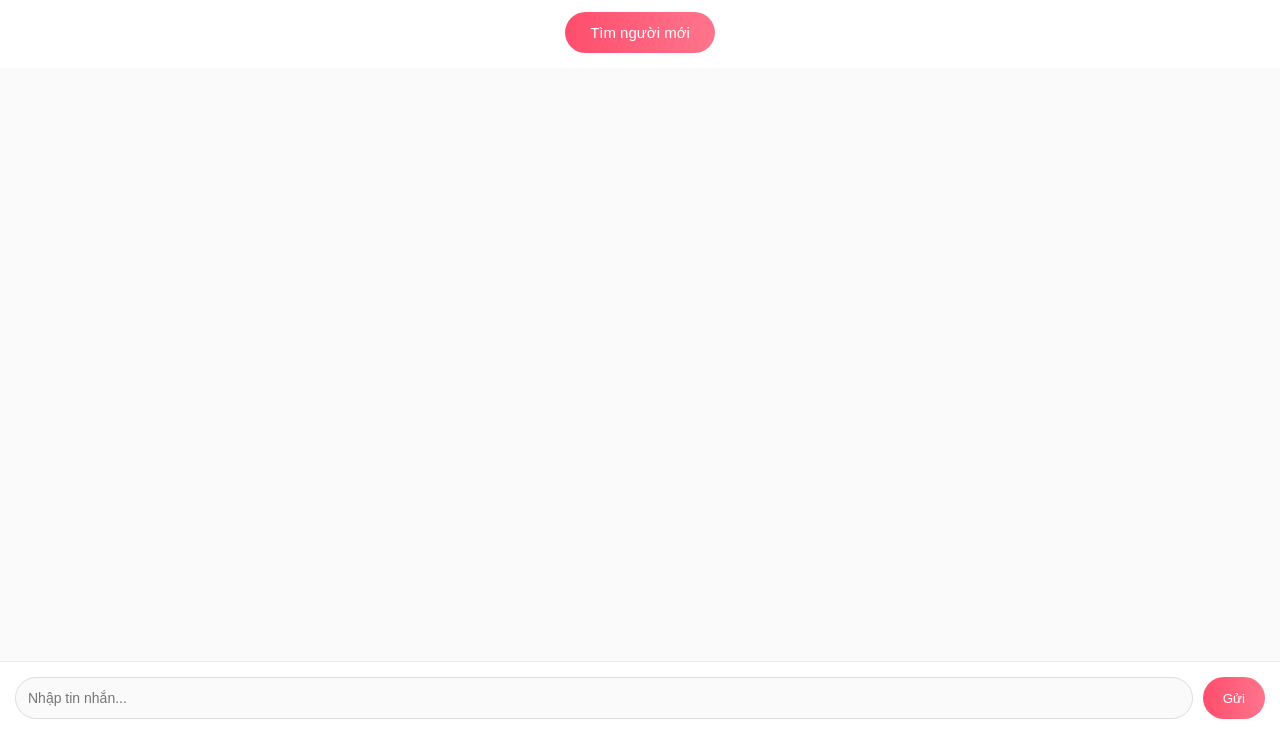
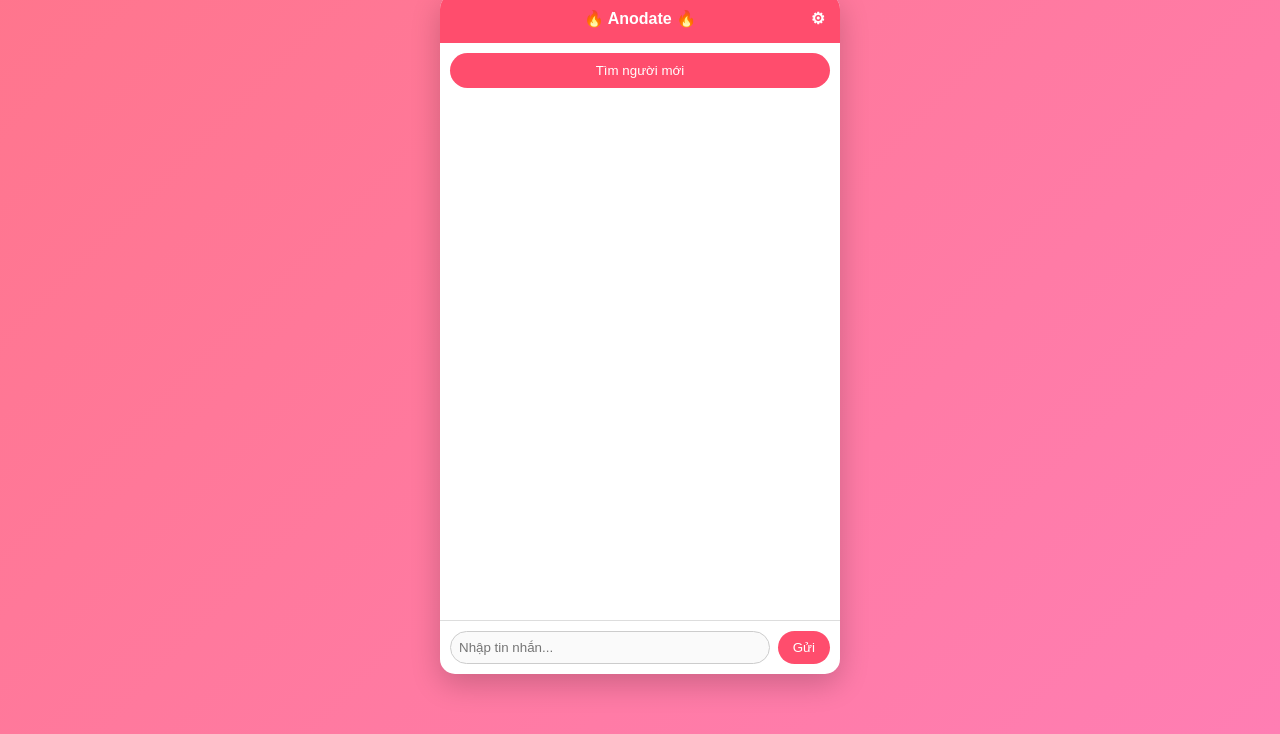
Before and after one commit to phamthihuong15072004-arch/Anodate, a website: page index.html in a window 1280 px wide. Shown: the part 66-800 px from the top of the page. Drawn offline with nearby package versions, Linux system fonts and the light colour scheme; no server answers.

Commit message:
Update index.html

```diff
--- a/index.html
+++ b/index.html
@@ -2,129 +2,107 @@
 <html>
 <head>
     <title>Anodate</title>
-    <meta name="viewport" content="width=device-width, initial-scale=1.0" />
     <style>
         body {
             margin: 0;
-            font-family: 'Segoe UI', Arial, sans-serif;
+            font-family: Arial, sans-serif;
             background: linear-gradient(135deg, #ff758c, #ff7eb3);
+            display: flex;
+            justify-content: center;
+            align-items: center;
             height: 100vh;
         }
 
         .container {
-            width: 100vw;
-            height: 100vh;
+            width: 400px;
+            height: 680px;
             background: white;
+            border-radius: 15px;
             display: flex;
             flex-direction: column;
+            overflow: hidden;
+            box-shadow: 0 10px 30px rgba(0,0,0,0.2);
             position: relative;
         }
 
-        /* HEADER */
         .header {
-            background: linear-gradient(90deg, #ff4d6d, #ff758c);
+            background: #ff4d6d;
             color: white;
-            padding: 18px;
+            padding: 15px;
             text-align: center;
             font-weight: bold;
-            font-size: 20px;
             position: relative;
-            letter-spacing: 1px;
         }
 
         .settings-btn {
             position: absolute;
-            right: 20px;
-            top: 18px;
+            right: 15px;
+            top: 15px;
             cursor: pointer;
-            font-size: 18px;
         }
 
-        /* START BUTTON */
-        .start-btn {
-            margin: 15px auto;
-            padding: 12px 25px;
-            border: none;
-            border-radius: 30px;
-            background: linear-gradient(90deg, #ff4d6d, #ff758c);
-            color: white;
-            cursor: pointer;
-            font-size: 15px;
-            transition: 0.3s;
-        }
-
-        .start-btn:hover {
-            transform: scale(1.05);
-        }
-
-        /* CHAT AREA */
         .messages {
             flex: 1;
-            padding: 20px;
+            padding: 15px;
             overflow-y: auto;
             display: flex;
             flex-direction: column;
-            background: #fafafa;
         }
 
-        /* MESSAGE BUBBLE */
         .message {
-            padding: 12px 18px;
-            margin: 8px 0;
-            border-radius: 25px;
+            padding: 8px 12px;
+            margin: 5px 0;
+            border-radius: 15px;
             max-width: 70%;
-            font-size: 15px;
-            animation: fadeIn 0.2s ease-in-out;
         }
 
         .me {
-            background: linear-gradient(90deg, #ff758c, #ff4d6d);
-            color: white;
+            background: #dcf8c6;
             align-self: flex-end;
         }
 
         .stranger {
-            background: #e9e9eb;
+            background: #f1f0f0;
             align-self: flex-start;
         }
 
         .system {
             text-align: center;
-            font-size: 13px;
+            font-size: 12px;
             color: gray;
-            margin: 10px 0;
         }
 
-        /* INPUT AREA */
         .input-area {
             display: flex;
-            padding: 15px;
-            background: white;
-            border-top: 1px solid #eee;
+            padding: 10px;
+            border-top: 1px solid #ddd;
         }
 
         .input-area input {
             flex: 1;
-            padding: 12px;
-            border-radius: 30px;
-            border: 1px solid #ddd;
-            outline: none;
-            font-size: 14px;
+            padding: 8px;
+            border-radius: 20px;
+            border: 1px solid #ccc;
         }
 
         .input-area button {
-            margin-left: 10px;
-            padding: 12px 20px;
+            margin-left: 8px;
+            padding: 8px 15px;
             border: none;
-            border-radius: 30px;
-            background: linear-gradient(90deg, #ff4d6d, #ff758c);
+            border-radius: 20px;
+            background: #ff4d6d;
             color: white;
             cursor: pointer;
-            transition: 0.3s;
         }
 
-        .input-area button:hover {
-            transform: scale(1.05);
+        .start-btn {
+            margin: 10px;
+            padding: 10px;
+            border: none;
+            border-radius: 20px;
+            background: #ff4d6d;
+            color: white;
+            cursor: pointer;
         }
 
         /* SETTINGS PANEL */
@@ -134,40 +112,26 @@
             left: 0;
             right: 0;
             background: white;
-            border-top-left-radius: 20px;
-            border-top-right-radius: 20px;
-            box-shadow: 0 -5px 20px rgba(0,0,0,0.15);
-            padding: 25px;
+            border-top: 2px solid #ff4d6d;
+            padding: 20px;
             display: none;
-            animation: slideUp 0.3s ease-out;
         }
 
         .settings-panel select {
             width: 100%;
-            padding: 8px;
+            padding: 6px;
             margin-top: 5px;
             margin-bottom: 15px;
-            border-radius: 8px;
         }
 
         .save-btn {
             width: 100%;
-            padding: 12px;
-            background: linear-gradient(90deg, #ff4d6d, #ff758c);
+            padding: 10px;
+            background: #ff4d6d;
             color: white;
             border: none;
-            border-radius: 15px;
+            border-radius: 10px;
             cursor: pointer;
-        }
-
-        @keyframes slideUp {
-            from { transform: translateY(100%); }
-            to { transform: translateY(0); }
-        }
-
-        @keyframes fadeIn {
-            from { opacity: 0; transform: translateY(5px); }
-            to { opacity: 1; transform: translateY(0); }
         }
     </style>
 </head>
```
